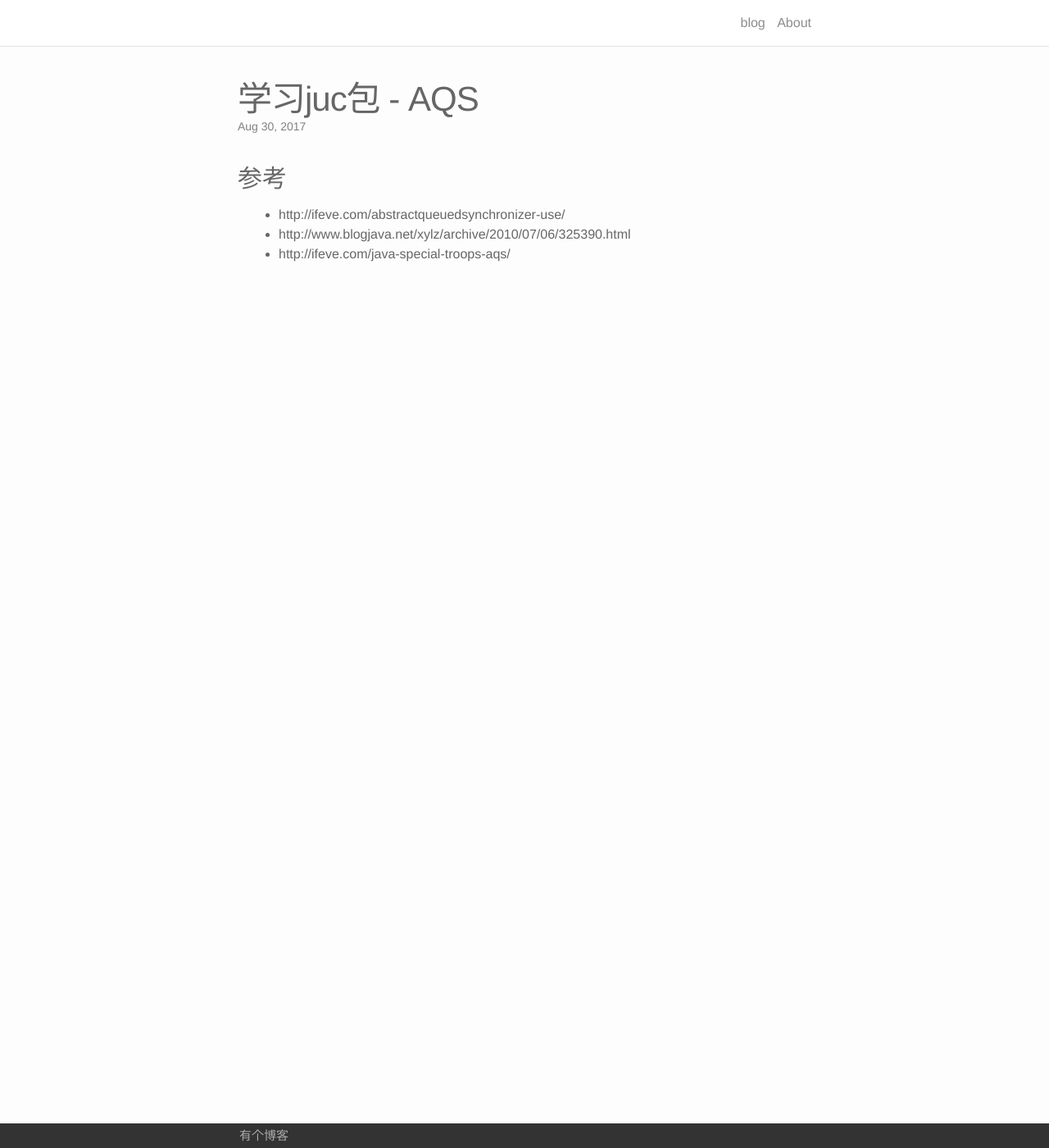
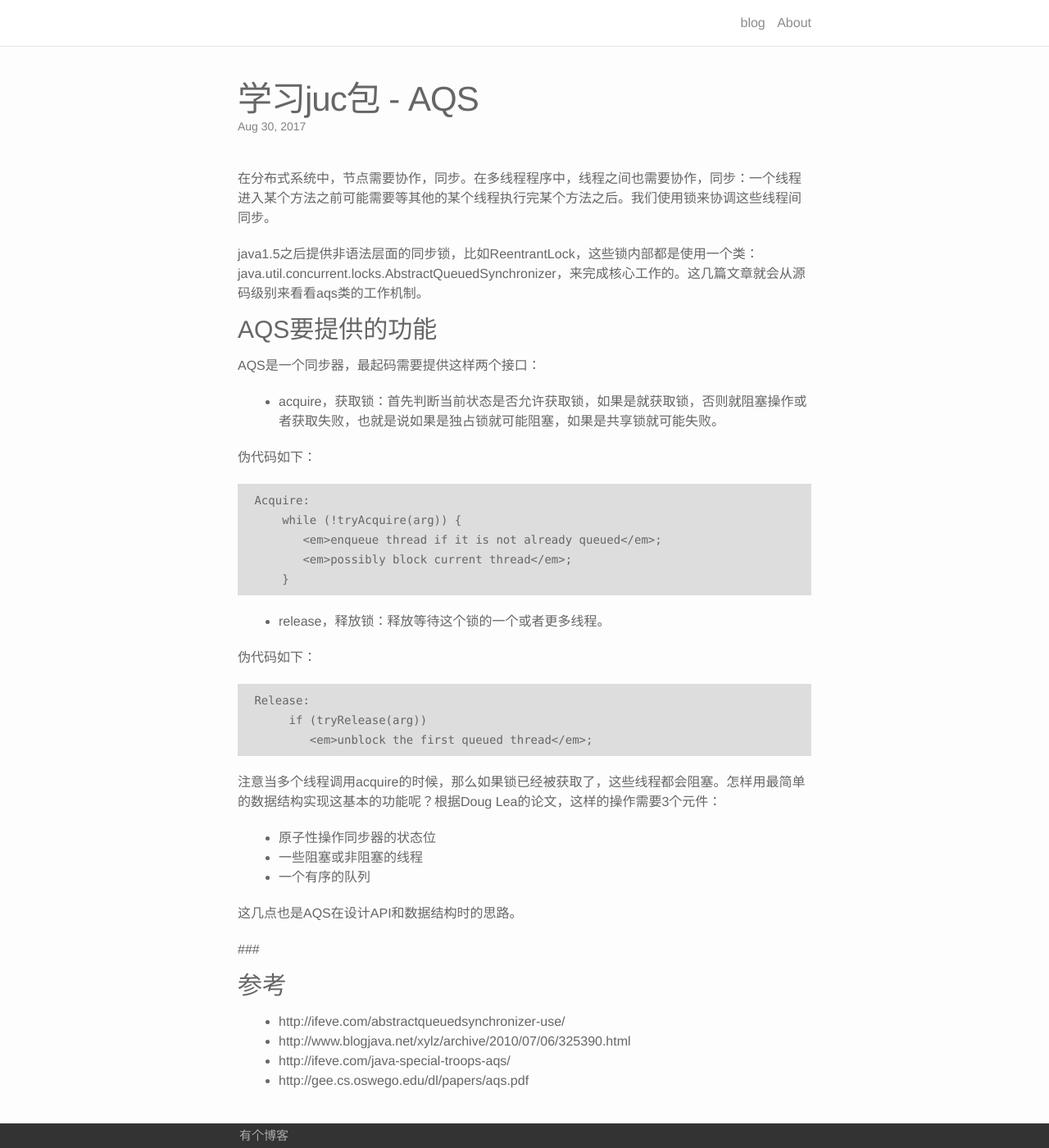
Before and after one commit to afghl/afghl.github.io, a Jekyll site: the page built from _posts/2017-08-31-java-util-concurrent-02-aqs.markdown, in a window 1280 px wide and 1400 px high. Shown: the whole window at 82% size. Built offline with Jekyll 4.4.1, drawn with Linux system fonts in a browser that asks for light colours.

Commit message:
add session 1

```diff
--- a/_posts/2017-08-31-java-util-concurrent-02-aqs.markdown
+++ b/_posts/2017-08-31-java-util-concurrent-02-aqs.markdown
@@ -4,8 +4,49 @@ title:  "学习juc包 - AQS"
 date:   2017-08-31 00:02:00 +0800
 ---
 
+在分布式系统中，节点需要协作，同步。在多线程程序中，线程之间也需要协作，同步：一个线程进入某个方法之前可能需要等其他的某个线程执行完某个方法之后。我们使用锁来协调这些线程间同步。
+
+java1.5之后提供非语法层面的同步锁，比如ReentrantLock，这些锁内部都是使用一个类：java.util.concurrent.locks.AbstractQueuedSynchronizer，来完成核心工作的。这几篇文章就会从源码级别来看看aqs类的工作机制。
+
+### AQS要提供的功能
+
+AQS是一个同步器，最起码需要提供这样两个接口：
+
+- acquire，获取锁：首先判断当前状态是否允许获取锁，如果是就获取锁，否则就阻塞操作或者获取失败，也就是说如果是独占锁就可能阻塞，如果是共享锁就可能失败。
+
+伪代码如下：
+
+~~~
+ Acquire:
+     while (!tryAcquire(arg)) {
+        <em>enqueue thread if it is not already queued</em>;
+        <em>possibly block current thread</em>;
+     }
+~~~
+
+- release，释放锁：释放等待这个锁的一个或者更多线程。
+
+伪代码如下：
+
+~~~
+ Release:
+      if (tryRelease(arg))
+         <em>unblock the first queued thread</em>;
+~~~
+
+注意当多个线程调用acquire的时候，那么如果锁已经被获取了，这些线程都会阻塞。怎样用最简单的数据结构实现这基本的功能呢？根据Doug Lea的论文，这样的操作需要3个元件：
+
+- 原子性操作同步器的状态位
+- 一些阻塞或非阻塞的线程
+- 一个有序的队列
+
+这几点也是AQS在设计API和数据结构时的思路。
+
+###
+
 ### 参考
 
 - http://ifeve.com/abstractqueuedsynchronizer-use/
 - http://www.blogjava.net/xylz/archive/2010/07/06/325390.html
 - http://ifeve.com/java-special-troops-aqs/
+- http://gee.cs.oswego.edu/dl/papers/aqs.pdf
```
